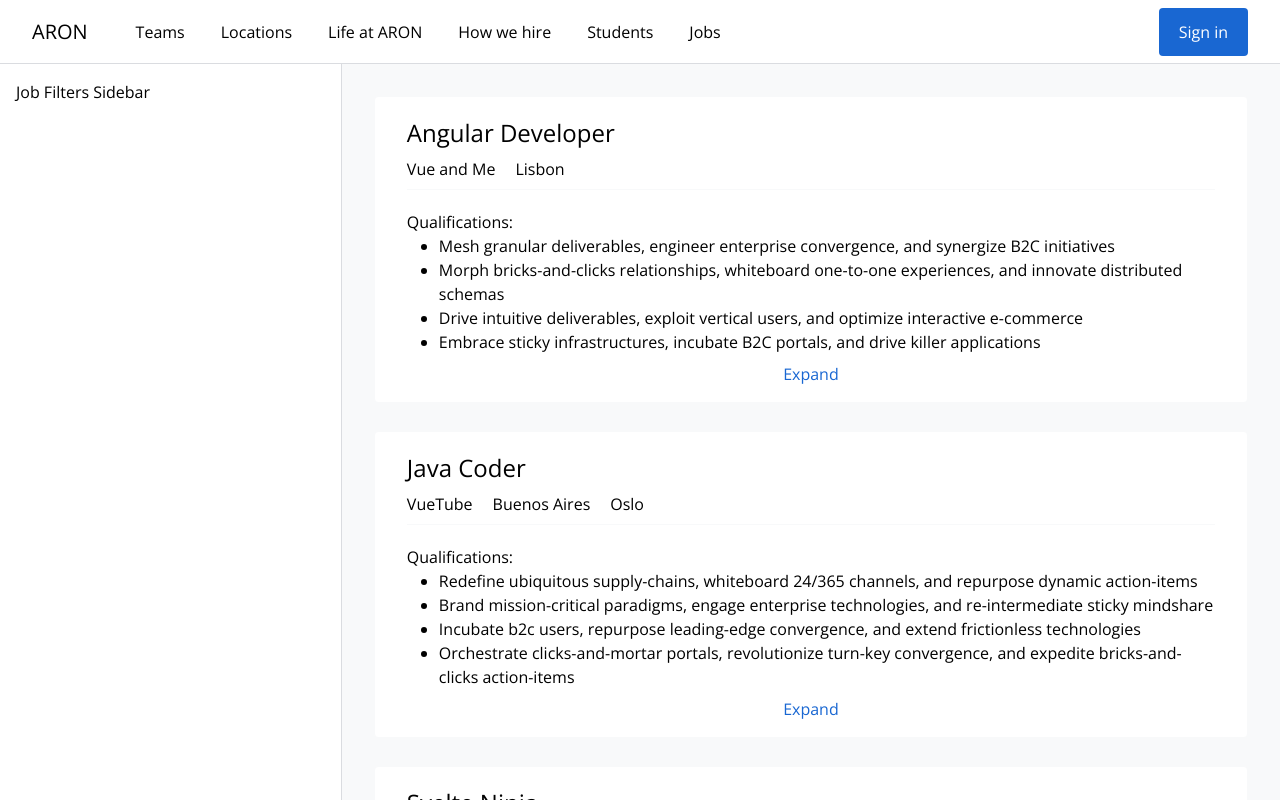
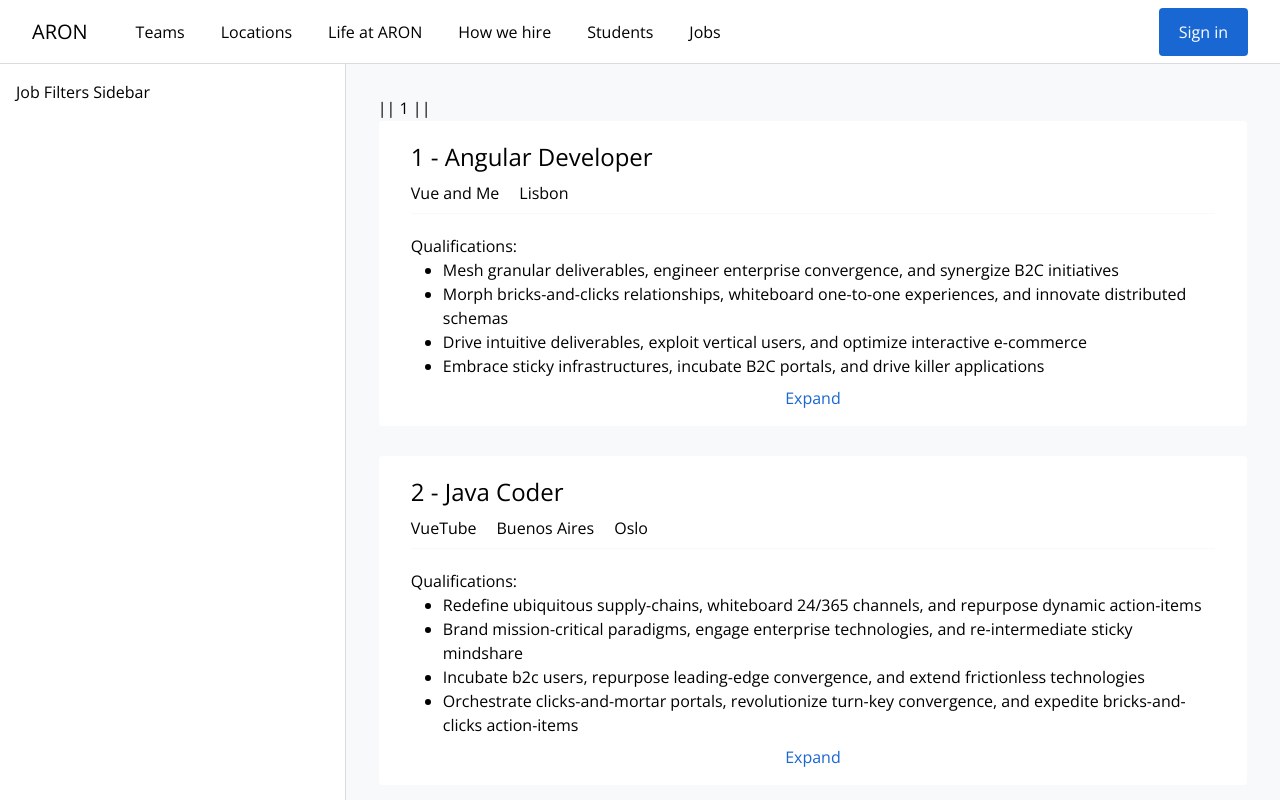
Before and after one commit to daryabsb/dental2, a Vue app in the folder spa/: page /jobs/results in a window 1280 px wide. Shown: the top 800 px of the page. Built offline with nearby package versions, Linux system fonts and the light colour scheme; data requests are answered from the project's data file.

Commit message:
Working on router links

```diff
--- a/spa/src/components/JobResults/JobListing.vue
+++ b/spa/src/components/JobResults/JobListing.vue
@@ -5,7 +5,7 @@
 			class="block mx-auto bg-white border border-solid border-brand-gray-2 rounded hover:shadow-gray"
 		>
 			<div class="pt-5 pb-2 mx-8 border-b border-solid border-brand-gray-2">
-				<h2 class="mb-2 text-2xl">{{ job.title }}</h2>
+				<h2 class="mb-2 text-2xl">{{job.id}} - {{ job.title }}</h2>
 				<div class="flex flex-ro align-middle">
 					<div class="mr-5">
 						<span>{{ job.organization }}</span>
--- a/spa/src/components/JobResults/JobListings.vue
+++ b/spa/src/components/JobResults/JobListings.vue
@@ -1,7 +1,10 @@
 <template>
 	<main class="flex-auto p-8 bg-brand-gray-2">
+		<div>
+			<button @click="nextPageUrl">|| {{page}} ||</button>
+		</div>
 		<ol>
-			<job-listing v-for="job in jobs" :key="job.id" :job="job" data-test="job-listing"></job-listing>
+			<job-listing v-for="job in displayedJobs" :key="job.id" :job="job" data-test="job-listing"></job-listing>
 		</ol>
 	</main>
 </template>
@@ -17,7 +20,24 @@
 		data() {
 			return {
 				jobs: [],
+				limit: 3,
+				page: 1,
 			};
+		},
+		computed: {
+			displayedJobs() {
+				const pageString = this.$route.query.page || "1";
+				const pageNumber = Number.parseInt(pageString);
+				const firstJobIndex = (pageNumber - 1) * 10;
+				const lastJobIndex = pageNumber * 10;
+				return this.jobs.slice(firstJobIndex, lastJobIndex);
+			},
+		},
+		methods: {
+			nextPageUrl() {
+				this.page++;
+				this.$router.push(`/jobs/results?page=${this.page}`);
+			},
 		},
 		async mounted() {
 			const url = "http://localhost:3000/jobs";
```
Also changed, not shown: 1 other file (tests, documents, lock files or other folders).
